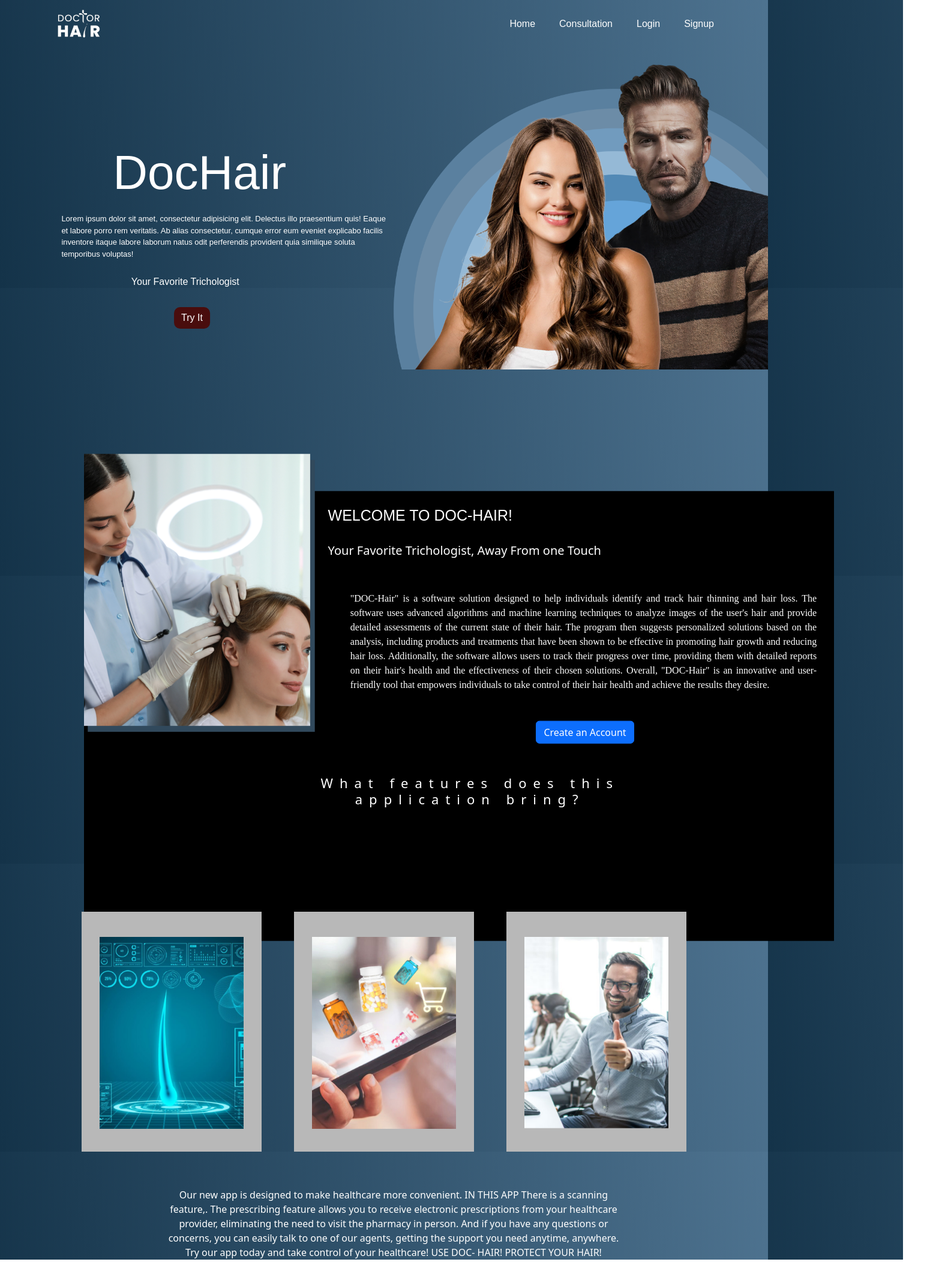
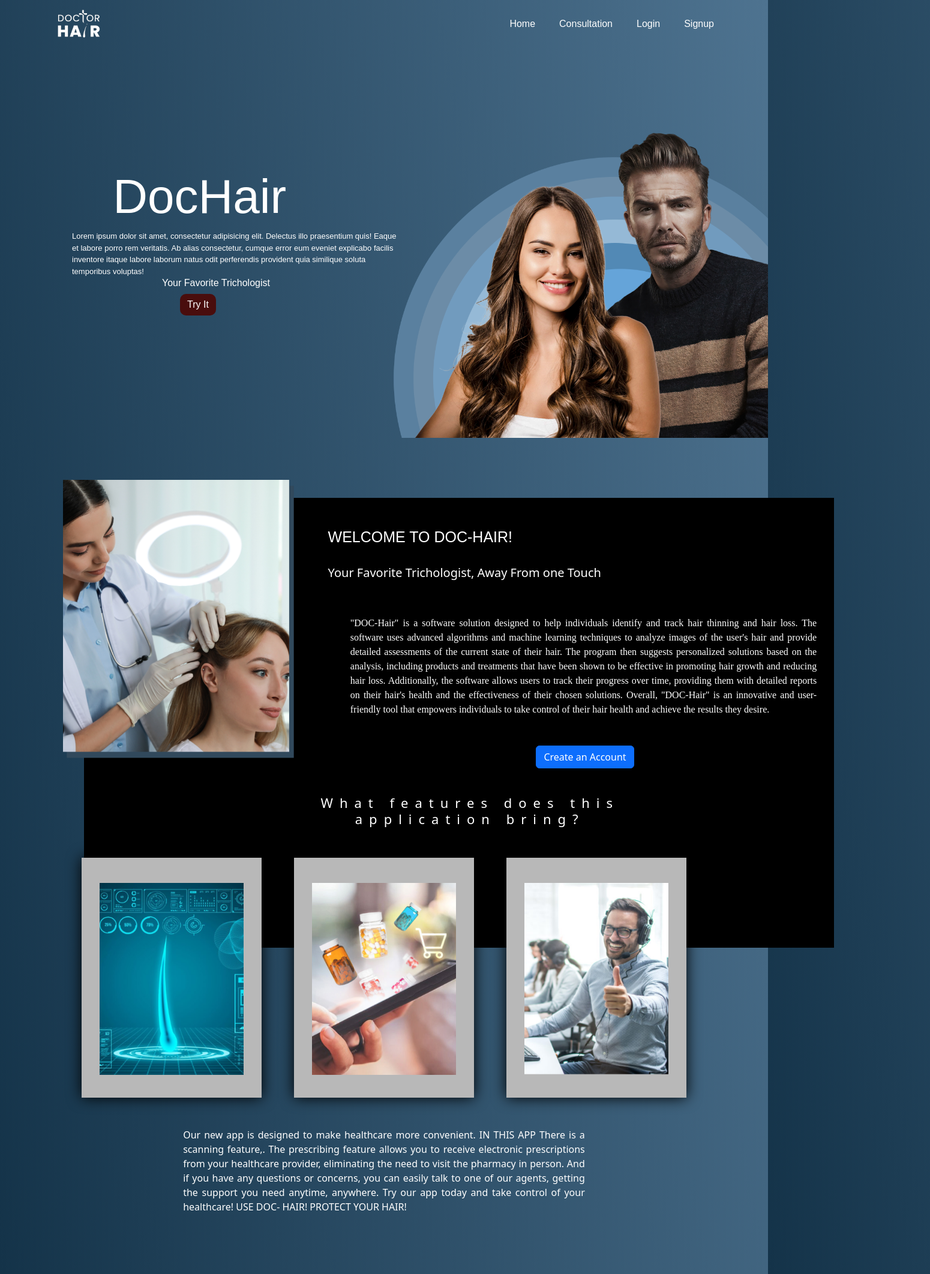
Before and after one commit to zaidlameer/SDGPCC, a React (Create React App) app in the folder frontend/: page / in a window 1280 px wide. Shown: the whole page at 60% size, 1550 px wide, since content can reach past the window. Before the commit the page ends 2100 px from the top, so only its background shows below. Built offline with nearby package versions, Linux system fonts and the light colour scheme.

Commit message:
update styles for home page

```diff
--- a/frontend/src/pages/home.css
+++ b/frontend/src/pages/home.css
@@ -1,10 +1,14 @@
+.landing-sect {
+    height: 650px;
+    position: relative;
+}
+
 .hmpg-desc {
     color: #ffffff;
     font-family: 'Poppins Medium', sans-serif;
     font-size: 13px;
-    position: absolute;
-    top: 355px;
-    left: 8%;
+    position: relative;
+    left: 120px;
     width: 550px;
 }
 
@@ -12,19 +16,17 @@ h1 {
     font-size: 80px;
     color: white;
     font-family: 'Poppins ExtraBold', sans-serif;
-    position: absolute;
-    height: 43px;
+    position: relative;
     width: 50%;
-    top: 240px;
     left: 1%;
+    padding-top: 200px;
 }
 
 h6 {
     color: white;
     font-family: 'Poppins Medium', sans-serif;
-    position: absolute;
-    transform: translate(-50px, 380px);
-    left: 21%;
+    position: relative;
+    left: 270px;
 }
 
 .butt-home {
@@ -32,14 +34,11 @@ h6 {
     font-family: "Poppins Medium", sans-serif;
     border-radius: 10px;
     color: white;
-    margin: 0;
-    position: absolute;
-    top: 530px;
-    left: 25%;
-    -ms-transform: translate(-50%, -50%);
-    transform: translate(-50%, -50%);
+    position: relative;
     border: none;
     transition: background-color 0.5s ease;
+    margin-left: 300px;
+
 }
 
 .butt-home:hover {
@@ -58,26 +57,26 @@ h6 {
 .landing-img {
     width: 50%;
     position: absolute;
-    top: 79px;
     left: 50%;
+    bottom: 0;
 }
 
 .second-sect {
     /*  background-image: linear-gradient(to bottom, #000, #000);
       background-size: 140% 100%;*/
-    position: absolute;
+    position: relative;
     left: 0px;
-    transform: translate(115%, 138%);
+    transform: translate(115%, 0%);
     color: white;
     line-height: 2em;
     text-align: center;
     width: 700px;
     display: flex;
+    margin-top: 100px;
 }
 
 .black-bg {
     background-color: #000000;
-    top: -20px;
     width: 1250px;
     left: -665px;
     height: 750px;
@@ -87,17 +86,20 @@ h6 {
 .second-sect h4, h5 {
     text-align: left;
     position: relative;
-    transform: translate(-40%, 10%);
+    transform: translate(-40%, 0%);
     padding-bottom: 1em;
+
 }
 
 .second-sect h4 {
     font-size: 25px;
     font-family: 'Poppins ExtraBold', sans-serif;
+    padding-top: 50px;
 }
 
 .second-sect h5 {
     font-size: 20px;
+
 }
 
 .secPgDesc {
@@ -116,7 +118,7 @@ h6 {
     padding-top: 2em;
     font-size: 22px;
     padding-bottom: 2em;
-    transform: translate(-55%, 8px);
+    transform: translate(-55%, 0px);
     letter-spacing: 0.5em;
 }
 
@@ -128,12 +130,12 @@ h6 {
 .secpg-img {
     width: 55%;
     position: absolute;
-    left: -95%;
-    top: -15%;
+    left: -100%;
+    top: -5%;
 }
 
 .image-grid {
-    transform: translate(0, 360%);
+    transform: translate(0, 0%);
     display: flex;
     justify-content: space-evenly;
 }
@@ -142,6 +144,7 @@ h6 {
     width: 300px;
     height: 400px;
     background-color: #b8b8b8;
+    filter: drop-shadow(0 0 0.75rem #000000);
 }
 
 .image-placeholder img {
@@ -153,10 +156,19 @@ h6 {
 
 .last-para {
     color: white;
+    position: relative;
+    display: flex;
+    text-align: justify;
+    width: 60%;
+    margin: 0 auto;
+    padding-top: 50px;
+    padding-bottom: 100px;
+}
+
+/*
+.footer-homePG {
     position: absolute;
-    display: flex;
-    text-align: center;
-    transform: translate(190px, 1500px);
-    width: 60%;
-    margin-bottom: 2em;
+    bottom: 0;
+    width: 100%;
 }
+*/
```
